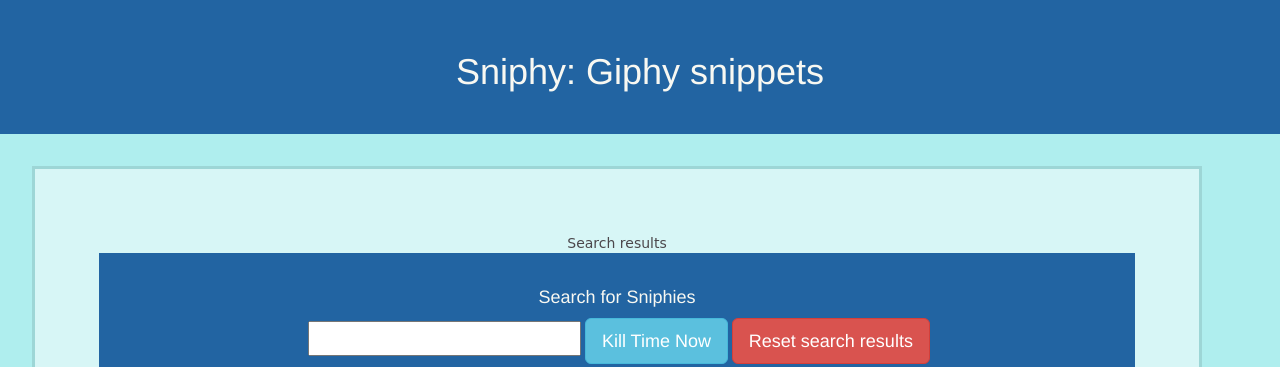
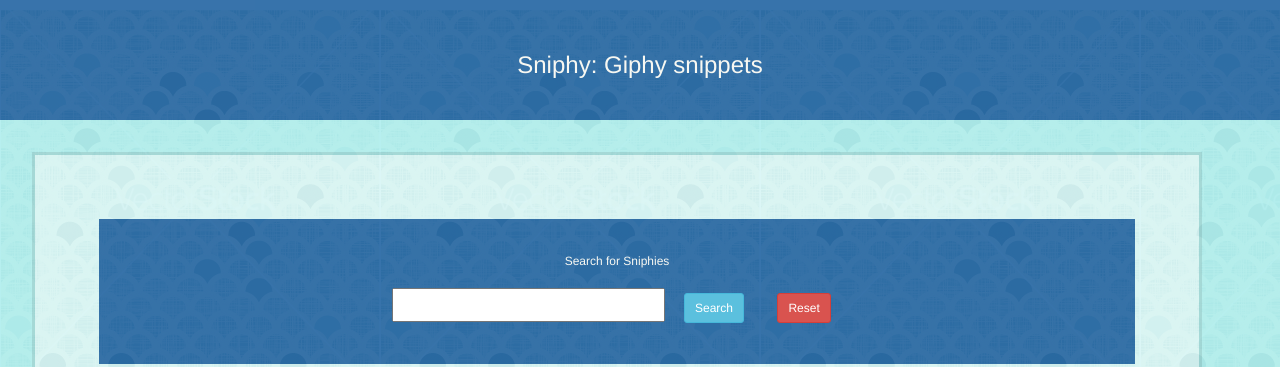
Before and after one commit to sidjayisaok/Animaltastic, a PHP site: page / in a window 1280 px wide. Shown: the top 367 px of the page. Run offline with PHP 8.4, Linux system fonts and the light colour scheme; some libraries are stand-ins or nearby versions; some web fonts are replaced.

Commit message:
changed layout and added some new elements

```diff
--- a/GiphySearch.html
+++ b/GiphySearch.html
@@ -17,35 +17,47 @@
 <body>
 
 <header>
-  <h1 class="text-center animated fadeInUp">Sniphy: Giphy snippets</h1>
+  <h3 class="text-center animated fadeInUp">Sniphy: Giphy snippets</h3>
 </header>
 
 <div class="jumbotron container text-center">
-    <div class="text-center animated fadeInUp">Search results</div>
-    <div id="buttons"></div>
-    <div class="banner"><h4 class="text-center animated fadeInUp">Search for Sniphies</h4>
+    <div class="banner"><h6 class="text-center animated fadeInUp">Search for Sniphies</h6>
       <form id="giphyButton" class="text-center">
         <label for="giphySearch">
         </label>
         <input type="text" id="giphySearch" class="text-center animated fadeInUp">
-        <input id="findGiphy" type="submit" value="Kill Time Now" class="btn btn-info btn-lg animated fadeInUp">
-        <input id="clearGiphy" type="submit" value="Reset search results" class="btn btn-danger btn-lg animated fadeInUp">
+        <input id="findGiphy" type="submit" value="Search" class="btn btn-info btn-sm animated fadeInUp">
+        <input id="clearGiphy" type="submit" value="Reset" class="btn btn-danger btn-sm animated fadeInUp">
       </form>
 
-    </div>
-    <div id="images" class="text-center contain">
+    <div class="col-md-4">
     </div>
 
-  <div class="right animated fadeInUp">
-    <h6>
-      <p>Giphy Roulette!</p>
-      <p>Type in a search</p>
-      <p>Or press the button for a random gif</p>
-      <p>Share Giphies with link below: </p>
-    </h6>
+    <div id="giphyURL" class="col-md-4"></div>
 
-    <code><h6 id="giphyURL"></h6></code>
-  </div>
+    <div class="col-md-4">
+    </div>
+
+
+    </div>
+
+    <div class="col-md-4">
+    </div>
+
+    <div id="images" class="text-center contain col-md-4">
+      <img src="http://media4.giphy.com/media/6DPqQoHys9uY8/giphy.gif"></img>
+    </div>
+
+    <div class="col-md-4">
+    </div>
+
+    <div class="col-md-4">
+    </div>
+
+    <div id="buttons" class="col-md-4"></div>
+
+    <div class="col-md-4">
+    </div>
 
 </div>
 
@@ -54,8 +66,8 @@
 </footer>
 
     <script type="text/javascript" src="https://code.jquery.com/jquery-2.2.0.min.js"></script>
-    <script src="Sniphy.js">
-    </script>
+    <script src="Sniphy.js"></script>
+    <script src="animate.js"></script>
 </body>
 
 </html>
--- a/Sniphy.js
+++ b/Sniphy.js
@@ -87,7 +87,7 @@
              });
          });
       }
-	//function to execute the button
+	//function to execute the aggregated button
     $(document).on('click', 'input', workButtons);
 
     makeButtons();
--- /dev/null
+++ b/animate.js
@@ -0,0 +1,21 @@
+$(function(){
+    let flipClass = "animated zoomOut";
+    let tadaClass = 'animated pulse';
+    let bounceInClass ='animated bounceIn';
+    let rubberClass = 'animated rubberBand';
+    let endClass ='webkitAnimationEnd mozAnimationEnd MSAnimationEnd oanimationend animationend';
+
+    $('img').on({
+        'click': ()=>{
+            $('img').addClass(flipClass).one(endClass, function(){
+                $(this).removeClass(flipClass);
+            })
+        },
+
+        'mouseover': ()=>{
+            $('img').addClass(tadaClass).one(endClass, function(){
+                $(this).removeClass(tadaClass);
+            })
+        }
+    });
+});
--- a/giphy.css
+++ b/giphy.css
@@ -2,6 +2,19 @@ body{
   background-color: #AFEEEE;
   color: #4B474B;
   font-family: 'Farsan', cursive;
+}
+
+body:before{
+  background-image: url("shells.jpg");
+  background-attachment: fixed;
+  content: "";
+  height: 150%;
+  width: 100%;
+  position: absolute;
+  top: 0;
+  left: 0;
+  opacity: .1;
+  z-index: 0;
 }
 
 header, footer, .banner{
@@ -12,9 +25,9 @@ header, footer, .banner{
 }
 
 img, video{
-  width: 50%;
+  width: 100%;
   height:inherit;
-  float:left;
+  margin: 2%;
 }
 
 .right{
@@ -25,6 +38,10 @@ img, video{
 input{
   color: #205B59;
   font-size: 20px;
+}
+
+input[type=submit]{
+  margin: 1.5%;
 }
 
 .jumbotron{
@@ -43,6 +60,7 @@ input{
   border-style: solid;
   padding: 2px;
   margin: 2px;
+  z-index: 1;
 }
 .letter-button-color {
   color: #F8F8F2;
@@ -55,13 +73,11 @@ input{
 
 @media screen and (max-width: 768px){
   img, video{
-    width: 50%;
+    width: 100%;
     height:inherit;
-    margin-top: 2.5%;
-    margin-left: 25%;
 }
-  h6#giphyURL{
-    font-size: 8px;
+  #giphyURL{
+    font-size: 6px;
   }
 
   .right{
```
Also changed, not shown: shells.jpg (added).
